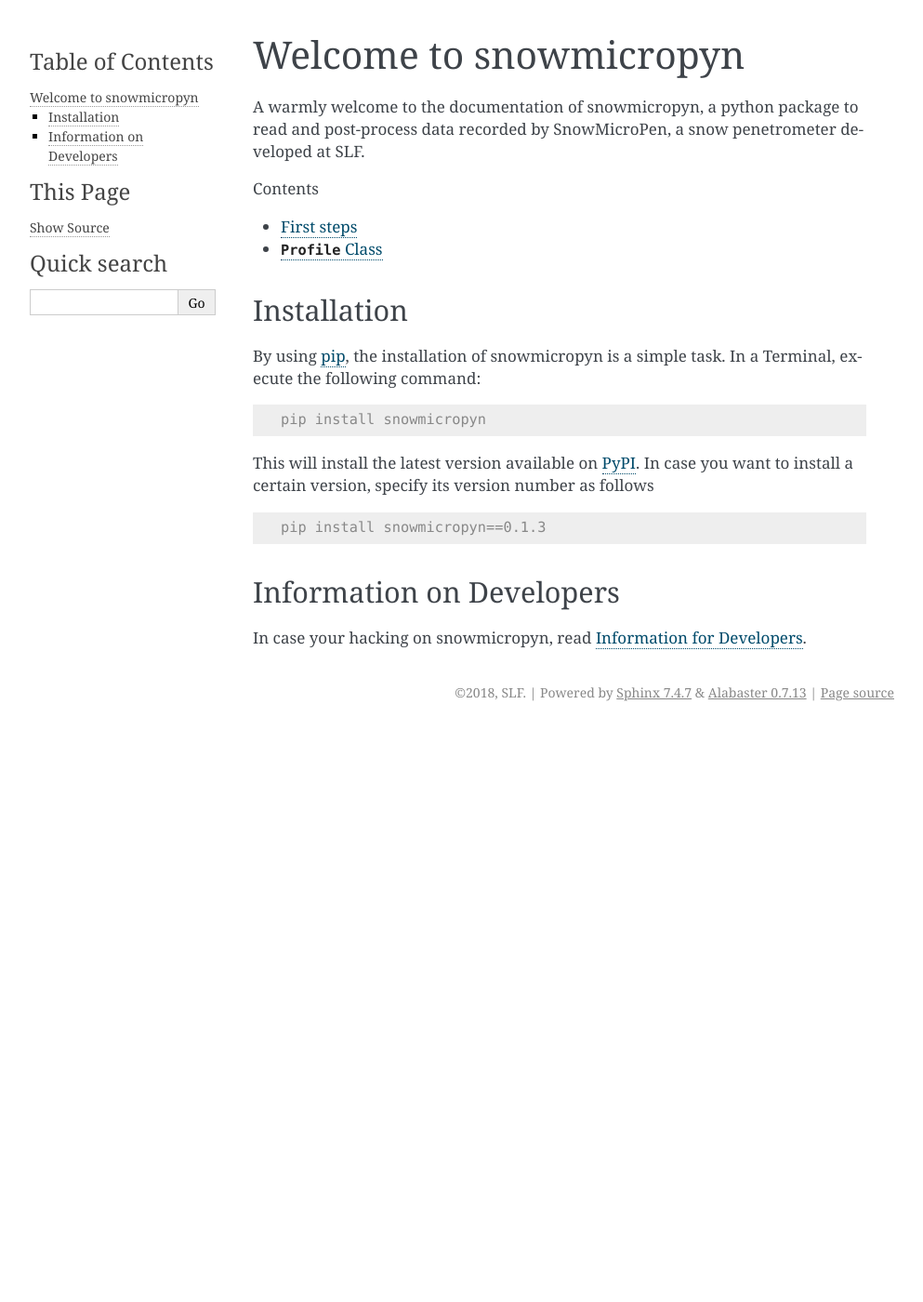
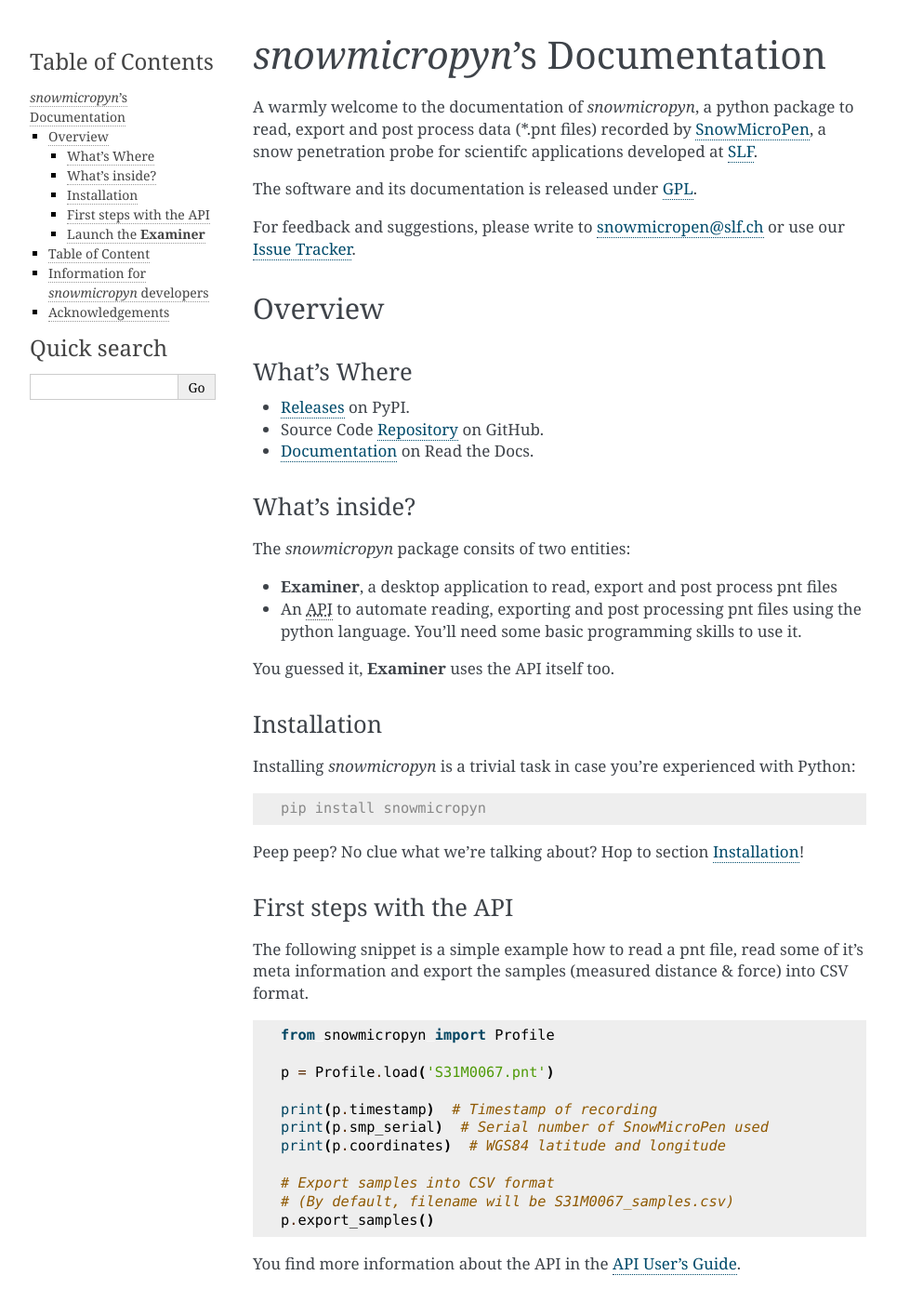
Before and after one commit to slf-dot-ch/snowmicropyn, a Sphinx documentation site: the page built from docs/index.rst, in a window 1280 px wide and 1400 px high. Shown: the whole window at 93% size, without its empty margins (148-1141 px from the left). Built offline with Sphinx 7.4.7, drawn with Linux system fonts in a browser that asks for light colours; some of the changed text lies outside the part shown.

Commit message:
Improve structure of documentation and content.

```diff
--- /dev/null
+++ b/docs/api_usersguide.rst
@@ -0,0 +1,10 @@
+.. _api_usersguide:
+
+API User's Guide
+================
+
+Overview
+--------
+
+Examples
+--------
--- a/docs/conf.py
+++ b/docs/conf.py
@@ -4,6 +4,8 @@
 import re
 import sys
 from os.path import join
+
+extensions = ['sphinx.ext.autodoc']
 
 # If extensions (or modules to document with autodoc) are in another directory,
 # add these directories to sys.path here. If the directory is relative to the
@@ -36,3 +38,5 @@
 # relative to this directory. They are copied after the builtin static files,
 # so a file named "default.css" will overwrite the builtin "default.css".
 html_static_path = ['_static']
+
+html_show_sourcelink = False
--- a/docs/first_steps.rst
+++ /dev/null
@@ -1,2 +0,0 @@
-First steps
-===========
--- a/docs/index.rst
+++ b/docs/index.rst
@@ -1,39 +1,117 @@
-Welcome to snowmicropyn
-=======================
 
-A warmly welcome to the documentation of snowmicropyn, a python package
-to read and post-process data recorded by SnowMicroPen, a snow
-penetrometer developed at SLF.
+*snowmicropyn*'s Documentation
+==============================
 
-.. toctree::
-    :maxdepth: 2
-    :caption: Contents
+A warmly welcome to the documentation of *snowmicropyn*, a python package to
+read, export and post process data (\*.pnt files) recorded by SnowMicroPen_, a
+snow penetration probe for scientifc applications developed at SLF_.
 
-    first_steps
-    profile
+The software and its documentation is released under GPL_.
 
+For feedback and suggestions, please write to
+`snowmicropen@slf.ch <mailto:snowmicropen@slf.ch>`_ or use our `Issue Tracker`_.
+
+Overview
+--------
+
+What's Where
+^^^^^^^^^^^^
+
+- Releases_ on PyPI.
+- Source Code Repository_ on GitHub.
+- Documentation_ on Read the Docs.
+
+What's inside?
+^^^^^^^^^^^^^^
+
+The *snowmicropyn* package consits of two entities:
+
+- :program:`Examiner`, a desktop application to read, export and post process
+  pnt files
+- An :abbr:`API (Application Programming Interface)` to automate reading, exporting and post processing pnt files using
+  the python language. You'll need some basic programming skills to use it.
+
+You guessed it, :program:`Examiner` uses the API itself too.
 
 Installation
-------------
+^^^^^^^^^^^^
 
-By using pip_, the installation of snowmicropyn is a simple task. In a
-Terminal, execute the following command:
+Installing *snowmicropyn* is a trivial task in case you're experienced with
+Python:
 
 .. code-block:: console
 
-    pip install snowmicropyn
+   pip install snowmicropyn
 
-This will install the latest version available on PyPI_. In case you
-want to install a certain version, specify its version number as follows
+Peep peep? No clue what we're talking about? Hop to section :doc:`install`!
 
-.. code-block:: console
+First steps with the API
+^^^^^^^^^^^^^^^^^^^^^^^^
 
-    pip install snowmicropyn==0.1.3
+The following snippet is a simple example how to read a pnt file, read some of
+it's meta information and export the samples (measured distance & force) into
+CSV format.
 
-Information on Developers
--------------------------
+.. code-block:: python
 
-In case your hacking on snowmicropyn, read :doc:`devs`.
+   from snowmicropyn import Profile
+
+   p = Profile.load('S31M0067.pnt')
+
+   print(p.timestamp)  # Timestamp of recording
+   print(p.smp_serial)  # Serial number of SnowMicroPen used
+   print(p.coordinates)  # WGS84 latitude and longitude
+
+   # Export samples into CSV format
+   # (By default, filename will be S31M0067_samples.csv)
+   p.export_samples()
+
+You find more information about the API in the :doc:`api_usersguide`.
+
+Launch the :program:`Examiner`
+^^^^^^^^^^^^^^^^^^^^^^^^^^^^^^
+
+After installing *snowmicropyn*, open a Terminal Window and type
+:kbd:`smpexaminer` and hit :kbd:`return` to start the
+:program:`Examiner`. Happy examining.
+
+Table of Content
+----------------
+
+Here's a list of all sections available in this documentation.
+
+.. toctree::
+   :maxdepth: 2
+
+   install.rst
+   api_usersguide.rst
+   api_reference.rst
+   examiner.rst
+   develop.rst
+
+Information for *snowmicropyn* developers
+-----------------------------------------
+
+You're hacking on *snowmicropyn*? Please read :doc:`develop`.
+
+
+Acknowledgements
+----------------
+
+Thanks to PyPI_, GitHub_, `Read the Docs`_ for hosting our project!
+
+
+
+.. _SLF: https://www.slf.ch/
+.. _SnowMicroPen: https://www.slf.ch/en/services-and-products/research-instruments/snowmicropen-r-smp4-version.html
+.. _GPL: https://www.gnu.org/licenses/gpl.txt
+
+.. _GitHub: https://github.com/
+.. _Repository: https://github.com/slf-dot-ch/snowmicropyn/
+.. _Issue Tracker: https://github.com/slf-dot-ch/snowmicropyn/issues/
+
+.. _Read the Docs: https://readthedocs.org/
+.. _Documentation: https://snowmicropyn.readthedocs.io/
 
 .. _PyPI: https://pypi.org/
-.. _pip: https://pip.pypa.io/en/stable/quickstart/
+.. _Releases: https://pypi.org/project/snowmicropyn/
--- a/docs/profile.rst
+++ /dev/null
@@ -1,5 +0,0 @@
-``Profile`` Class
-=================
-
-.. automodule:: snowmicropyn.profile
-    :members:
```
Also changed, not shown: docs/api_reference.rst (added, +8 -0 lines), docs/develop.rst (added, +77 -0 lines), docs/devs.rst (deleted, +0 -74 lines), docs/examiner.rst (added, +21 -0 lines), docs/install.rst (added, +61 -0 lines), docs/images/screenshot_examiner.png (added).
